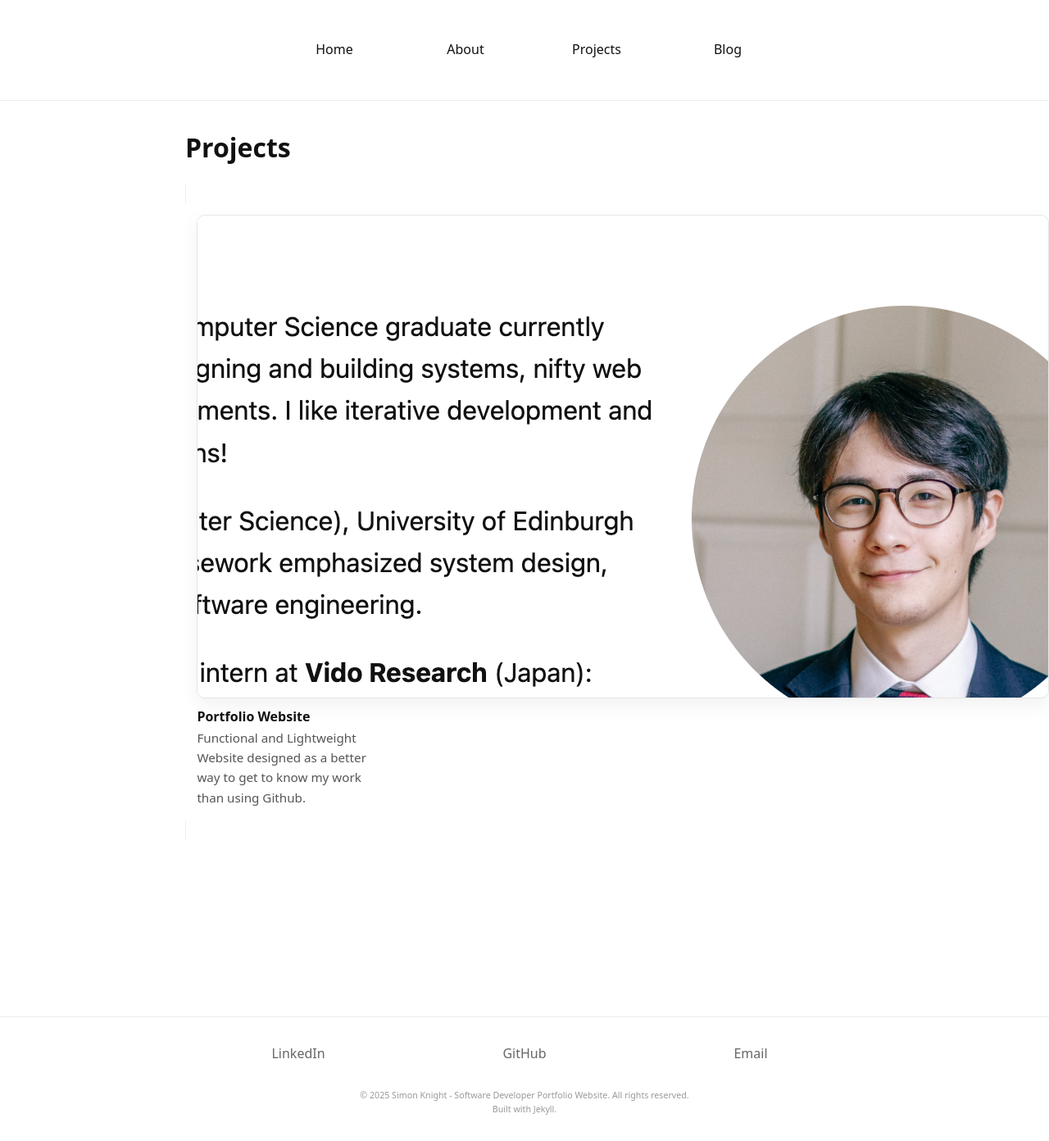
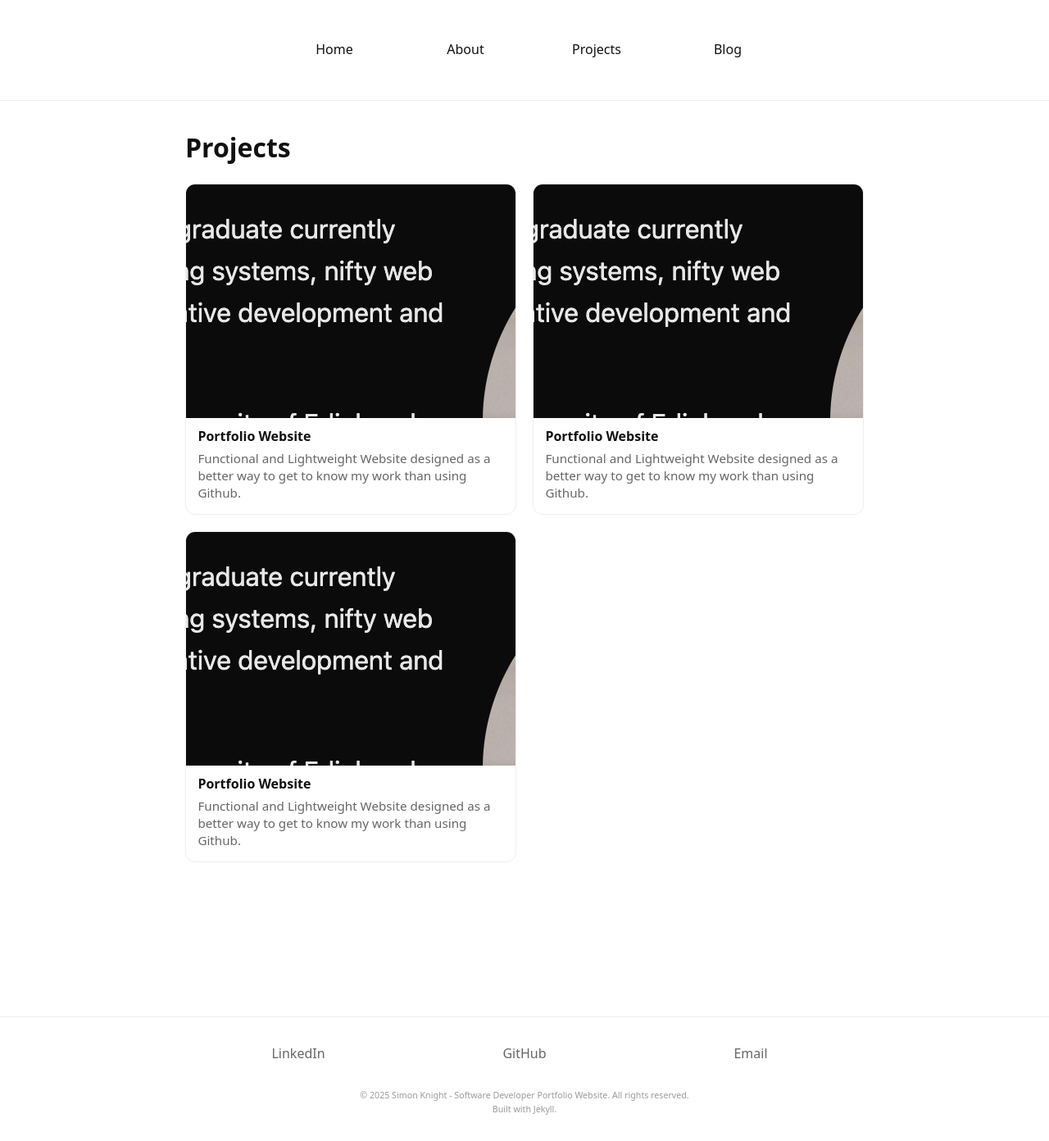
Before and after one commit to SIMONDSKNIGHT/simondsknight.github.io, a Jekyll site: the page built from pages/projects.md, in a window 1280 px wide and 1392 px high. Shown: the whole window at 82% size. Built offline with Jekyll 4.4.1, drawn with Linux system fonts in a browser that asks for light colours.

Commit message:
project page fixed

```diff
--- /dev/null
+++ b/_projects/mdiss.md
@@ -0,0 +1,18 @@
+---
+layout: project
+title: Portfolio Website
+summary: Functional and Lightweight Website designed as a better way to get to know my work than using Github.
+year: 2025
+stack: [Jekyll, JS, HTML, CSS]
+thumb: /assets/img/website-thumb.jpg   # card image
+hero:  /assets/img/website-hero.jpg    # big still (fallback)
+gif:   /assets/gif/website.gif    # animated demo (optional)
+links:
+  - {label: Repo, url: "https://github.com/simondsknight.github.io"}
+#  - {label: Demo, url: "https://example.com/demo"}
+---
+
+
+## Implementation
+
+## Notes
--- /dev/null
+++ b/_projects/ugdiss.md
@@ -0,0 +1,18 @@
+---
+layout: project
+title: Portfolio Website
+summary: Functional and Lightweight Website designed as a better way to get to know my work than using Github.
+year: 2025
+stack: [Jekyll, JS, HTML, CSS]
+thumb: /assets/img/website-thumb.jpg   # card image
+hero:  /assets/img/website-hero.jpg    # big still (fallback)
+gif:   /assets/gif/website.gif    # animated demo (optional)
+links:
+  - {label: Repo, url: "https://github.com/simondsknight.github.io"}
+#  - {label: Demo, url: "https://example.com/demo"}
+---
+
+
+## Implementation
+
+## Notes
--- a/assets/css/site.css
+++ b/assets/css/site.css
@@ -28,6 +28,7 @@ body{
   margin: 0 auto;
   padding: 1rem;
 }
+.center{ text-align: center; }
 
 /* Links */
 a { color: inherit; text-decoration: none; }
@@ -157,53 +158,87 @@ main::after{
   display: block;
   height: calc(var(--footer-h) + var(--scroll-cushion, 0px));
 }
-
 /* =========================
    PROJECTS: LISTS & CARDS
    ========================= */
-.list{ list-style: none; padding: 0; margin: 1rem 0; }
-.list li{ padding: .75rem 0; border-bottom: 1px solid #eee; }
-
+/* === Grid: exactly 2 columns (1 on small screens) === */
 .grid{
   display: grid;
-  grid-template-columns: repeat(auto-fill, minmax(240px, 1fr));
-  gap: var(--gap);
+  grid-template-columns: repeat(2, 1fr);
+  gap: 1.25rem;
   list-style: none;
   padding: 0;
   margin: 1.5rem 0;
 }
+@media (max-width: 720px){
+  .grid{ grid-template-columns: 1fr; }
+}
+
+/* === Card: square, no weird hover gap === */
 .card{
-  border: 1px solid #eee; border-radius: 12px; overflow: hidden;
-  background: #fff; cursor: pointer;
-  transition: transform .15s ease, box-shadow .15s ease;
+  display: grid;                       /* grid lets us do media (1fr) + text (auto) */
+  grid-template-rows: 1fr auto;        /* media fills, body hugs content */
+  aspect-ratio: 1 / 1;                 /* perfect square card */
+  background: var(--surface);
+  border: 1px solid var(--border);
+  border-radius: 12px;
+  overflow: hidden;                     /* clip inner corners & image */
+  text-decoration: none;                /* keep link quiet */
+  cursor: pointer;
+  transition: transform .15s ease, box-shadow .15s ease, border-color .15s ease;
 }
-.card:hover{ transform: translateY(-2px); box-shadow: 0 8px 24px rgba(0,0,0,.06); }
-.card img{ width: 100%; height: 150px; object-fit: cover; display: block; }
-.card .card__body{ padding: .75rem .9rem; }
-.card h3{ margin: 0 0 .25rem; font-size: 1rem; }
-.card p{ margin: 0; color: #555; font-size: .95rem; }
+.card:hover{
+  transform: translateY(-2px);
+  box-shadow: 0 8px 24px rgba(0,0,0,.06);
+}
 
-/* =========================
-   MODAL (Projects page)
-   ========================= */
-.modal{ position: fixed; inset: 0; display: grid; z-index: 1000; }
-.modal[hidden]{ display: none; }
-.modal__scrim{ position: absolute; inset: 0; background: rgba(0,0,0,.45); backdrop-filter: blur(2px); }
-.modal__panel{
-  position: relative; z-index: 1;
-  margin: 3vh auto; width: min(1100px, 96vw); max-height: 94vh; overflow: auto;
-  background: #fff; border-radius: 12px; padding: 1rem 1rem 2rem;
-  box-shadow: 0 20px 60px rgba(0,0,0,.25);
+/* Prevent the “invisible clickable line-height” above/below */
+.grid > li { margin: 0; }
+.card * { line-height: 1.35; }         /* consistent inner rhythm */
+
+/* === Media area: fill the top square space === */
+.card__media{
+  position: relative;
+  overflow: hidden;
 }
-.modal__close{
-  position: sticky; top: 0; float: right;
-  border: 0; background: transparent; font-size: 2rem; line-height: 1; cursor: pointer;
+
+/* Image covers the media area (square top), centered */
+.card__img{
+  position: absolute;
+  inset: 0;                            /* stretch to fill the media area */
+  width: 100%;
+  height: 100%;
+  object-fit: cover;
 }
-.project-modal__layout{
-  display: grid; grid-template-columns: 1.2fr 1fr; gap: 1rem; align-items: start;
+
+/* Give the media area an inner margin without breaking the square:
+   use padding-top to create a square box, then absolute image fills it */
+.card__media::before{
+  content: "";
+  display: block;
+  padding-top: 62%;                    /* image takes ~top 62% of the square; tweak to taste */
 }
-.project-modal__media{ position: relative; }
-.project-media{ width: 100%; height: auto; border-radius: 10px; display: block; }
+
+/* Subtle inner elevation for the image itself (optional) */
+.card__media { box-shadow: inset 0 0 0 0 rgba(0,0,0,0); }
+.card__img { box-shadow: 0 8px 24px rgba(0,0,0,.06); }
+
+/* === Text area === */
+.card__body{
+  padding: .75rem .9rem 1rem;
+}
+.card h3{
+  margin: 0 0 .35rem;
+  font-size: 1rem;
+}
+.card p{
+  margin: 0;
+  color: var(--muted);
+  font-size: .95rem;
+}
+
+/* Kill any legacy rule that forces .card img to 100%/fixed height */
+.card img{ width: auto; height: auto; }
 
 /* =========================
    ABOUT PAGE EXTRAS
@@ -281,28 +316,3 @@ body{ background: var(--bg); color: var(--fg); }
     --border: #222;
   }
 }
-/* Let the card keep its border / radius, but don't clip inner shadows */
-.card { border: 1px solid #eee; border-radius: 12px; background: #fff; overflow: visible; }
-
-/* Add a little breathing room around the media */
-.card__media { padding: .75rem .9rem 0; }
-
-/* Make the image NOT full-width and give it a shadow */
-.card__img {
-  display: block;
-  width: 92%;               /* less than 100% so it doesn't touch edges */
-  margin: 0 auto;           /* center it */
-  aspect-ratio: 16 / 10;    /* consistent thumbnail ratio; tweak if you like */
-  object-fit: cover;
-  border-radius: 10px;
-
-  /* your drop shadow */
-  box-shadow: 0 8px 24px rgba(0,0,0,.06);
-  border: 1px solid rgba(0,0,0,.10);
-}
-
-/* Tighten body padding so text lines up nicely with image padding */
-.card .card__body { padding: .75rem .9rem 1rem; }
-
-/* Optional: remove the old global that forces imgs to 100% width & fixed height */
-.card img { width: auto; height: auto; }
--- a/pages/projects.md
+++ b/pages/projects.md
@@ -7,23 +7,25 @@ permalink: /projects/
 # Projects
 
 <ul class="grid">
-{% assign ps = site.projects | sort: "year" | reverse %}
-{% for p in ps %}
-  <li>
-    <a class="card" href="{{ p.url | relative_url }}" data-target="tpl-{{ p.slug | default: p.name }}">
-      {% if p.thumb %}
-        <div class="card__media">
-          <img class="card__img" src="{{ p.thumb | relative_url }}" alt="" width="480" height="300" loading="lazy">
+  {% assign ps = site.projects | sort: "year" | reverse %}
+  {% for p in ps %}
+    <li>
+      <a class="card" href="{{ p.url | relative_url }}" data-target="tpl-{{ p.slug | default: p.name }}">
+        {% if p.thumb %}
+          <div class="card__media">
+            <img class="card__img" src="{{ p.thumb | relative_url }}" alt="" loading="lazy">
+          </div>
+        {% endif %}
+        <div class="card__body">
+          <h3>{{ p.title }}</h3>
+          {% if p.summary %}<p>{{ p.summary }}</p>{% endif %}
         </div>
-      {% endif %}
-      <div class="card__body">
-        <h3>{{ p.title }}</h3>
-        {% if p.summary %}<p>{{ p.summary }}</p>{% endif %}
-      </div>
-    </a>
-  </li>
-{% endfor %}
+      </a>
+    </li>
+  {% endfor %}
 </ul>
+
+
 
 
 {% for p in ps %}
```
Also changed, not shown: pages/blog.md (+13 -1 lines), assets/img/website-thumb.jpg, assets/img/website-thumbbu.jpg (added).
